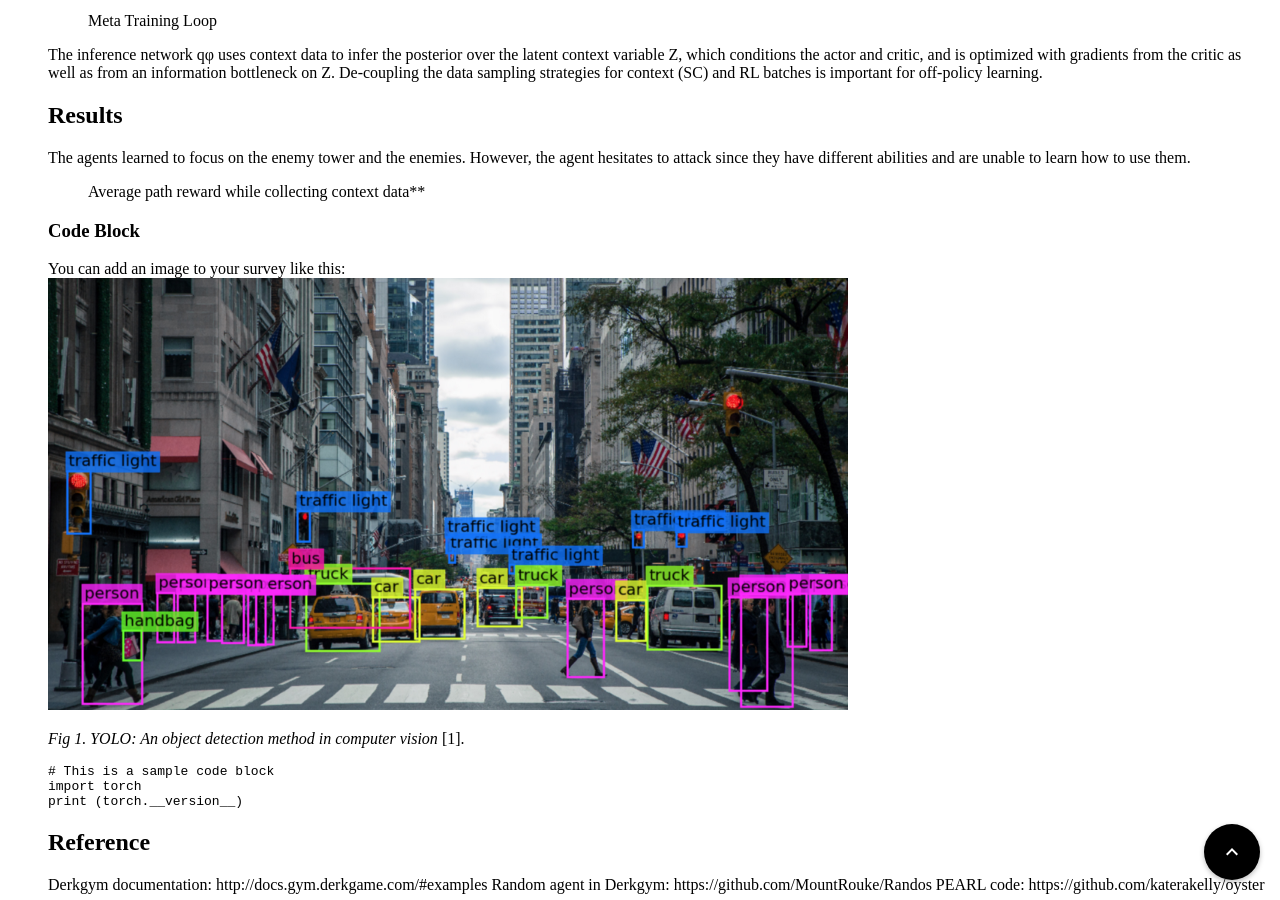
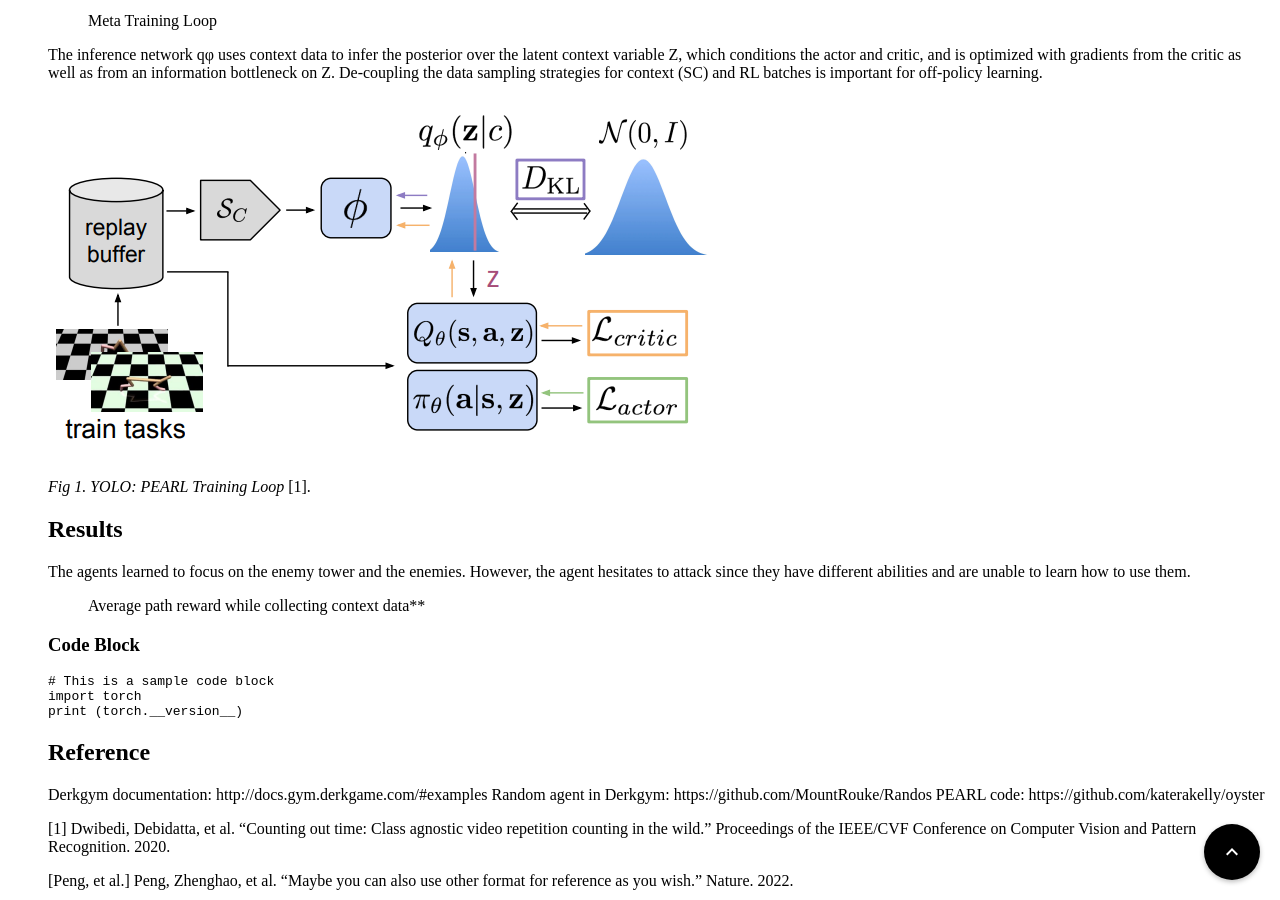
Before and after one commit to ucla-rlcourse/CS269-projects-2022fall, a Jekyll site: the page built from index.html, in a window 1280 px wide and 900 px high, scrolled down 1580 px. Built offline with Jekyll 4.4.1, drawn with Linux system fonts in a browser that asks for light colours.

Commit message:
Update 2022-09-19-team21.md

````diff
--- a/_posts/2022-09-19-team21.md
+++ b/_posts/2022-09-19-team21.md
@@ -72,6 +72,10 @@
 
 The inference network qφ uses context data to infer the posterior over the latent context variable Z, which conditions the actor and critic, and is optimized with gradients from the critic as well as from an information bottleneck on Z. De-coupling the data sampling strategies for context (SC) and RL batches is important for off-policy learning.
 
+![YOLO]({{ '/assets/images/team21/MetaRL Loop.png' | relative_url }})
+{: style="width: 400px; max-width: 100%;"}
+*Fig 1. YOLO: PEARL Training Loop* [1].
+
 ## Results
 
 The agents learned to focus on the enemy tower and the enemies. However, the agent hesitates to attack since they have different abilities and are unable to learn how to use them.
@@ -85,12 +89,6 @@
 
 
 ### Code Block
-
-You can add an image to your survey like this:
-![YOLO]({{ '/assets/images/team00/object_detection.png' | relative_url }})
-{: style="width: 400px; max-width: 100%;"}
-*Fig 1. YOLO: An object detection method in computer vision* [1].
-
 ```
 # This is a sample code block
 import torch
````
